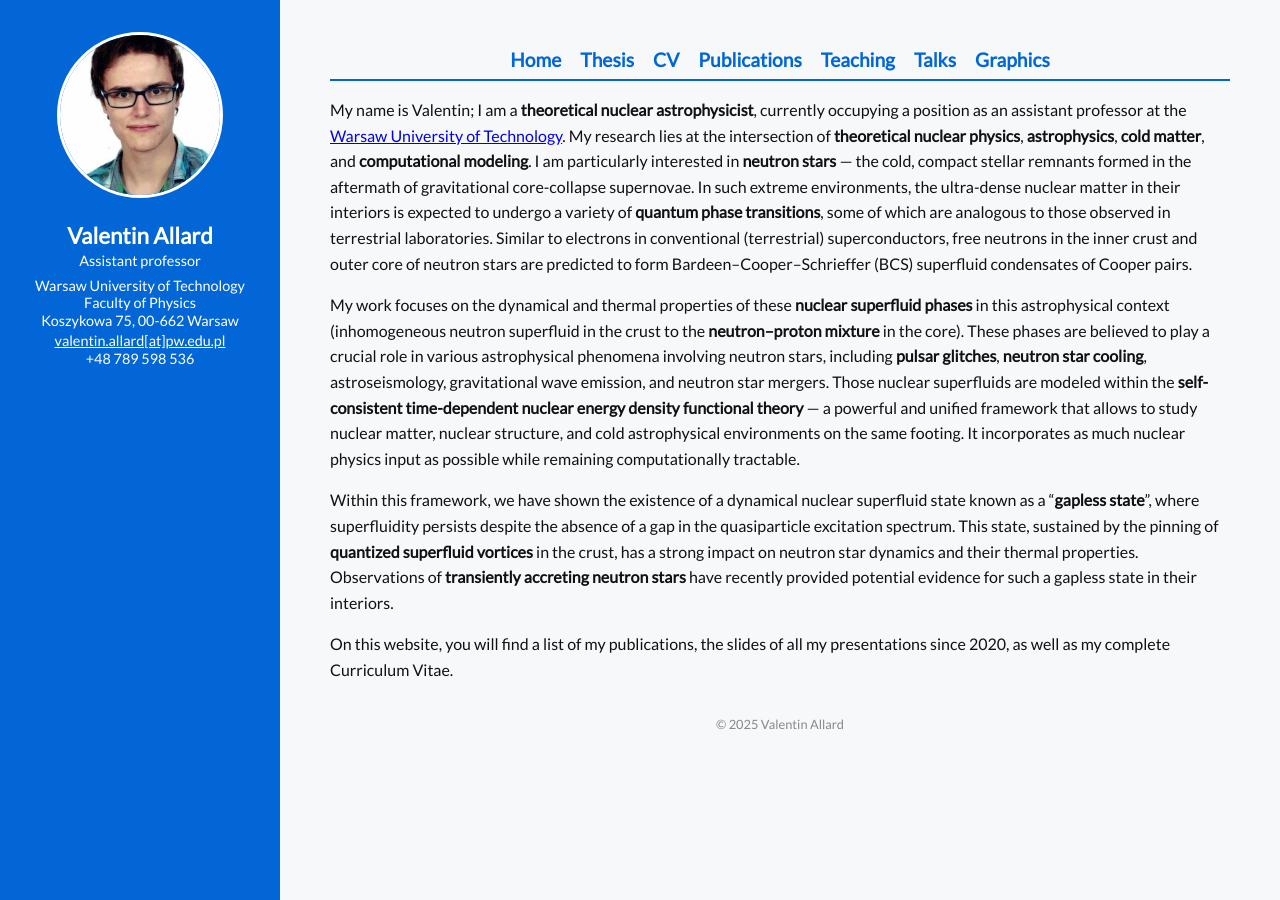
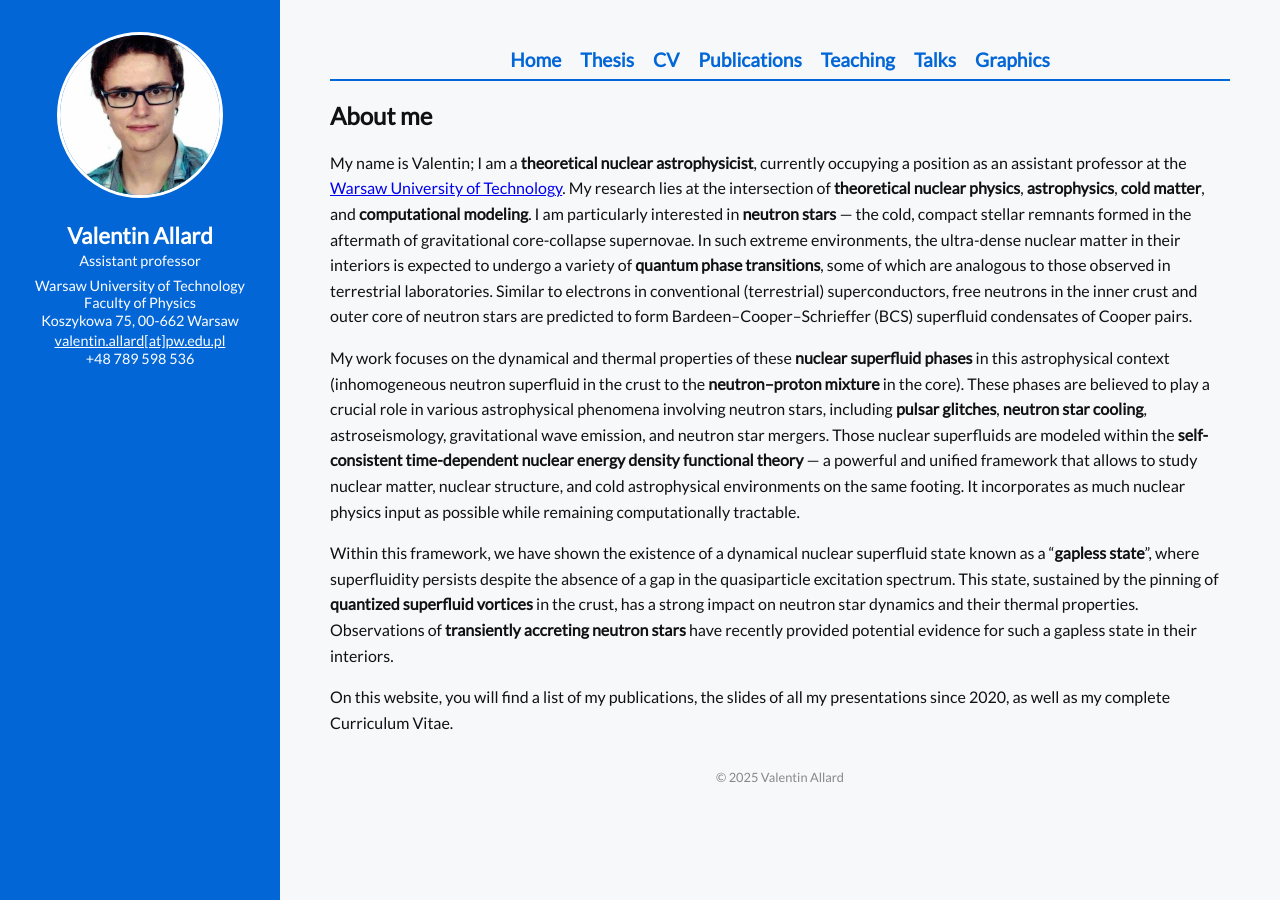
Before and after one commit to V-allard/V-allard.github.io, a Jekyll site: the page index.html, which Jekyll copies as it is, in a window 1280 px wide. Built offline with Jekyll 4.4.1, drawn with Linux system fonts in a browser that asks for light colours.

Commit message:
Update index.html

```diff
--- a/index.html
+++ b/index.html
@@ -168,7 +168,7 @@
       <a href="/graphics/">Graphics</a>
     </nav>
 
-    <!--<h2>Welcome to my academic homepage</h2>-->
+    <h2>About me</h2>
 
 
      <p> My name is Valentin; I am a <strong>theoretical nuclear astrophysicist</strong>, currently occupying a position as an assistant professor at the <a href="https://eng.pw.edu.pl">Warsaw University of Technology</a>.
```
